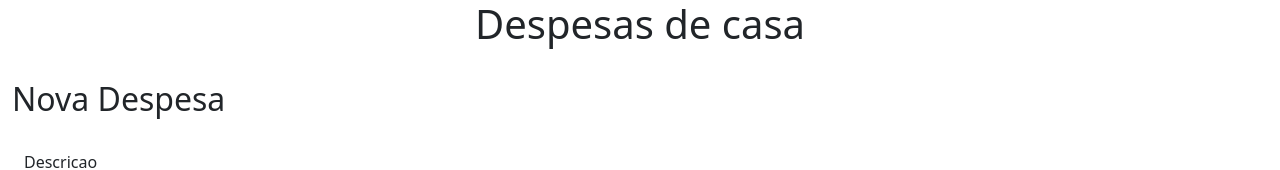
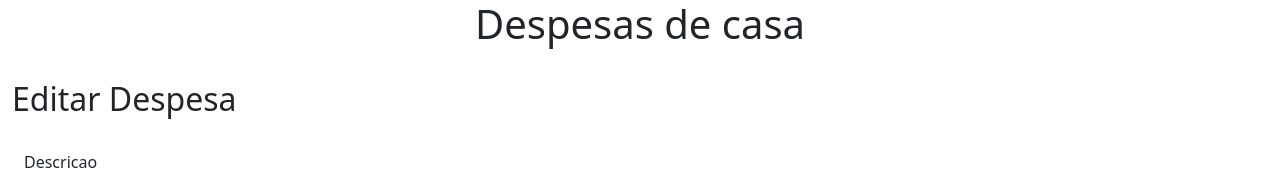
Before and after one commit to luisguipso/divisao-de-contas-front, an Angular app: page /despesa/1 in a window 1280 px wide. Shown: the top 170 px of the page. Built offline with nearby package versions, Linux system fonts and the light colour scheme.

Commit message:
add a conditional title to despesa.component.

```diff
--- a/src/app/despesa/despesa/despesa.component.html
+++ b/src/app/despesa/despesa/despesa.component.html
@@ -2,7 +2,7 @@
   <div class="row">&nbsp;</div>
   <div class="row">
     <div class="col">
-      <h2>Nova Despesa</h2>
+      <h2>{{titulo}}</h2>
     </div>
   </div>
   <div class="row">&nbsp;</div>
--- a/src/app/despesa/despesa/despesa.component.ts
+++ b/src/app/despesa/despesa/despesa.component.ts
@@ -11,6 +11,7 @@ import { Location } from '@angular/common';
 })
 export class DespesaComponent {
   @Input() despesa?: Despesa;
+  titulo: string = '';
 
   constructor(
     private route: ActivatedRoute,
@@ -20,6 +21,12 @@ export class DespesaComponent {
 
   ngOnInit(): void {
     this.getDespesa();
+    this.setTitulo();
+  }
+
+  setTitulo() {
+    if (this.despesa) this.titulo = 'Editar Despesa';
+    else this.titulo = 'Nova Despesa';
   }
 
   private getDespesa() {
```
